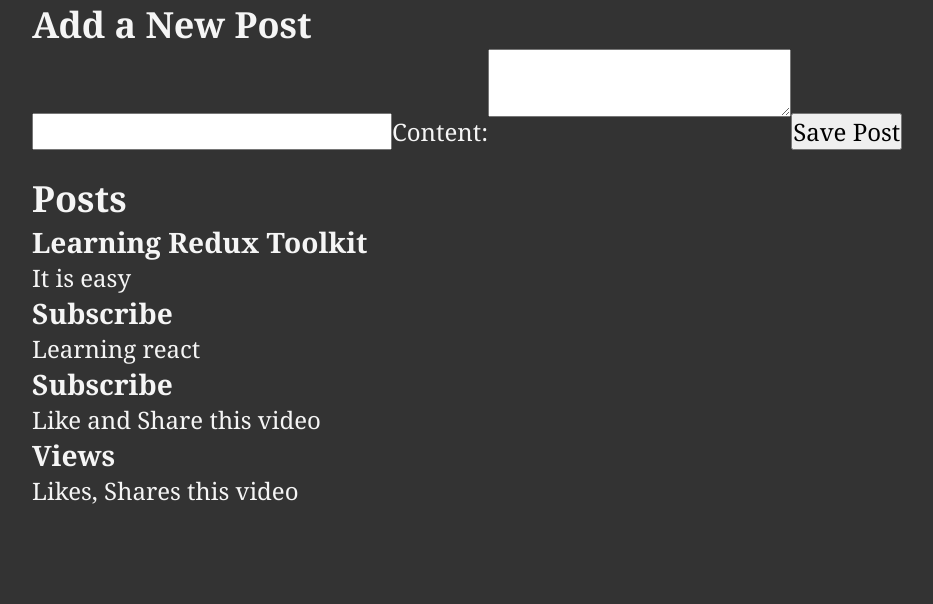
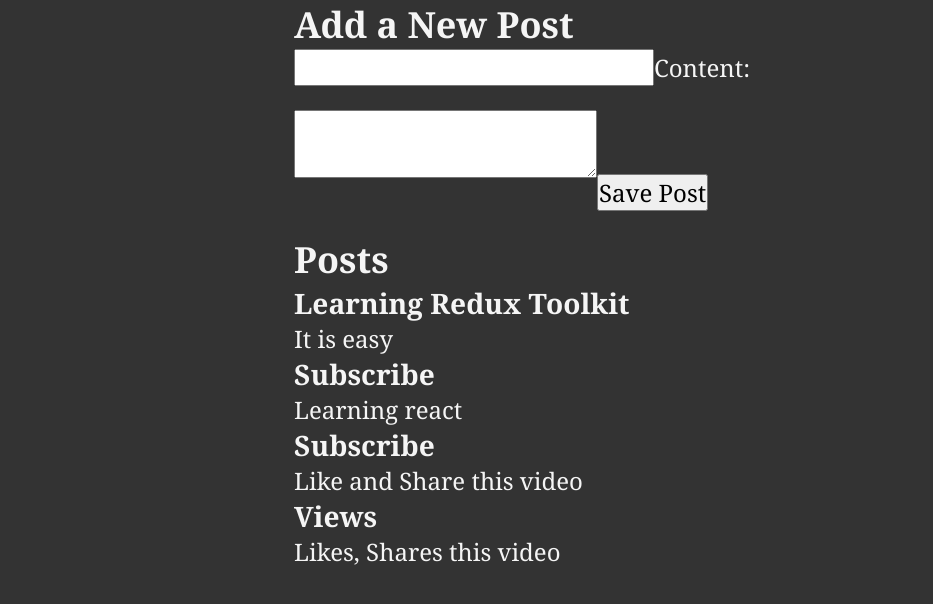
Before and after one commit to vimal336/React-js-projects, a React (Create React App) app in the folder redux-post-app/: page / in a window 1280 px wide. Shown: the top 604 px of the page, without its empty margins (96-1029 px from the left). Built offline with nearby package versions, Linux system fonts and the light colour scheme.

Commit message:
react redux

```diff
--- a/redux-post-app/src/index.css
+++ b/redux-post-app/src/index.css
@@ -23,3 +23,8 @@ select {
   font: inherit;
   margin-bottom: 1em;
 }
+
+main {
+  max-width: 500px;
+  margin: auto;
+}
```
